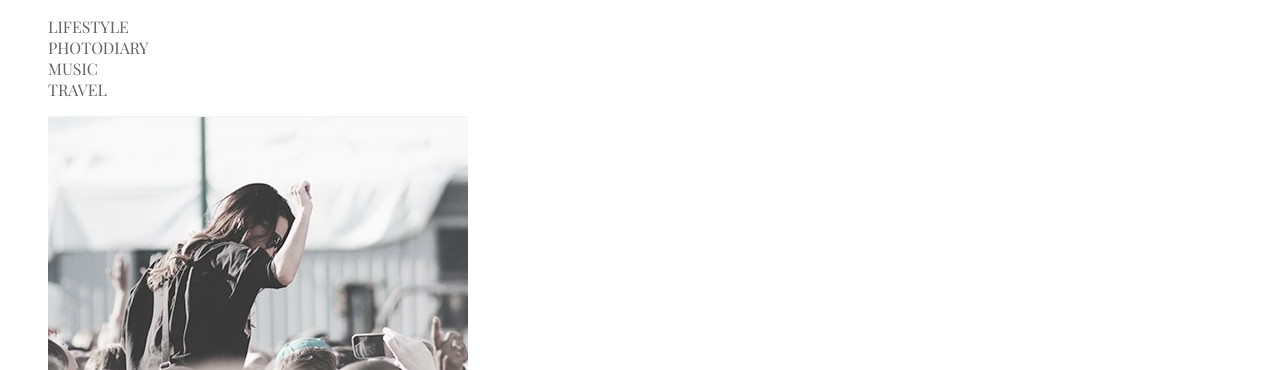
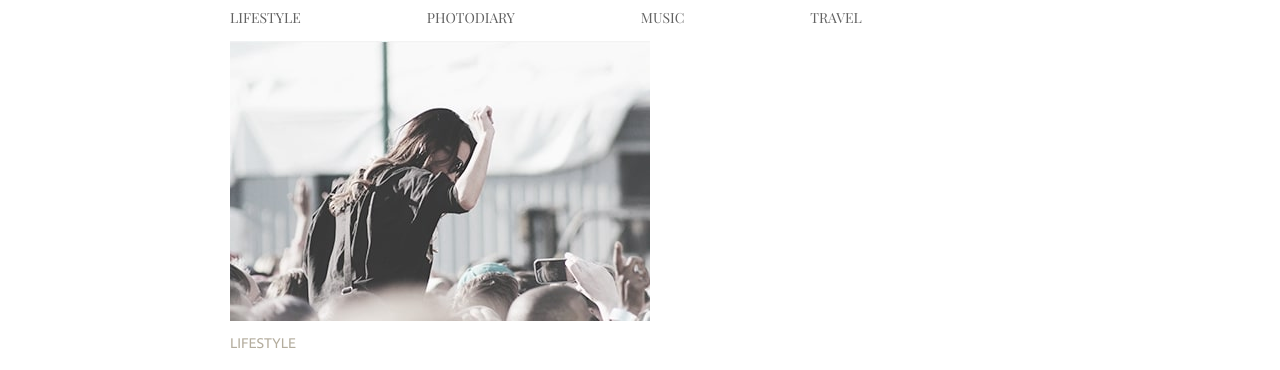
Before and after one commit to huzovata/project_start, a plain HTML site: page index.html in a window 1280 px wide. Shown: the top 370 px of the page. Drawn offline with nearby package versions, Linux system fonts and the light colour scheme.

Commit message:
new change

```diff
--- a/css/styles.css
+++ b/css/styles.css
@@ -1,17 +1,43 @@
+html {
+box-sizing: border-box;
+}
 
-html {
-    scroll-behavior: smooth;
+*,
+*::before,
+*::after {
+    box-sizing: inherit;
+}
+
+.container {
+    width: 900px;
+    margin: 0 auto;
 }
 
 .menu {
-    list-style: none;
+    width: 900px;
+    margin: 0 auto;
 }
 
+.menu li {
+    display: inline-block;
+    margin: 0;
+    padding: 0;
+}
+.menu li:not(:last-child) {
+    margin-right: 122px;
+}
+
+img {
+    display: block;
+    max-width: 100%;
+    height: auto;
+}
 .link {
     text-decoration: none;
     font-family: Playfair Display, serif;
     color: #626262;
     text-transform: uppercase;
+    font-size: 14px;
 }
 
 .link:hover {
@@ -20,6 +46,7 @@ html {
 
 .list {
     list-style: none;
+    font-size: 14px;
 }
 
 .stories {
@@ -35,5 +62,14 @@ html {
 }
 
 .headline {
+    font-size: 30px;
     font-weight: 400;
     }
+
+.blocks {
+    width: 420px;
+    margin: 0;
+    padding: 0;
+    display: inline-block;
+    margin-right: 60px;
+}
--- a/index.html
+++ b/index.html
@@ -18,10 +18,10 @@
         </ul>
         </nav>
     </header>
-    <main>
+    <main class="container">
         <section class="stories">
           <ul class="list">
-               <li> <img class="photo" src="img/1.jpg" alt="girl" height="280" width="420">
+               <li class="blocks"> <img class="photo" src="img/1.jpg" alt="girl" height="280" width="420">
         <p class="first_headline" >Lifestyle</p>
      <h2 class="headline" >More than just a music festival </h2>
         <p class="text" >Lorem ipsum dolor sit amet, consectetur adipisicing elit, sed do eiusmod tempor
@@ -30,7 +30,7 @@
            in voluptate velit esse cillum dolore eu fugiat nulla pariatur.
         </p>
               </li>
-              <li> <img class="photo" src="img/2.jpg" alt="coffe" height="280" width="420">
+              <li class="blocks"> <img class="photo" src="img/2.jpg" alt="coffe" height="280" width="420">
             <p class="first_headline" >Lifestyle</p>
             <h2 class="headline" >Life tastes better with coffee </h2>
         <p class="text" >Lorem ipsum dolor sit amet, consectetur adipisicing elit, sed do eiusmod tempor
@@ -39,7 +39,7 @@
             in voluptate velit esse cillum dolore eu fugiat nulla pariatur.
         </p>
         </li>
-        <li> <img class="photo" src="img/3.jpg" alt="friends" height="280" width="420">
+        <li class="blocks"> <img class="photo" src="img/3.jpg" alt="friends" height="280" width="420">
             <p class="first_headline" >Lifestyle</p>
             <h2 class="headline" >American dream</h2>
         <p class="text">Lorem ipsum dolor sit amet, consectetur adipisicing elit, sed do eiusmod tempor
@@ -48,7 +48,7 @@
             in voluptate velit esse cillum dolore eu fugiat nulla pariatur.
         </p>
         </li>
-        <li> <img class="photo" src="img/4.jpg" alt="men" height="280" width="420">
+        <li class="blocks"> <img class="photo" src="img/4.jpg" alt="men" height="280" width="420">
             <p class="first_headline" >Lifestyle</p>
             <h2 class="headline" >A day exploring the Alps</h2>
         <p class="text" >Lorem ipsum dolor sit amet, consectetur adipisicing elit, sed do eiusmod tempor
```
